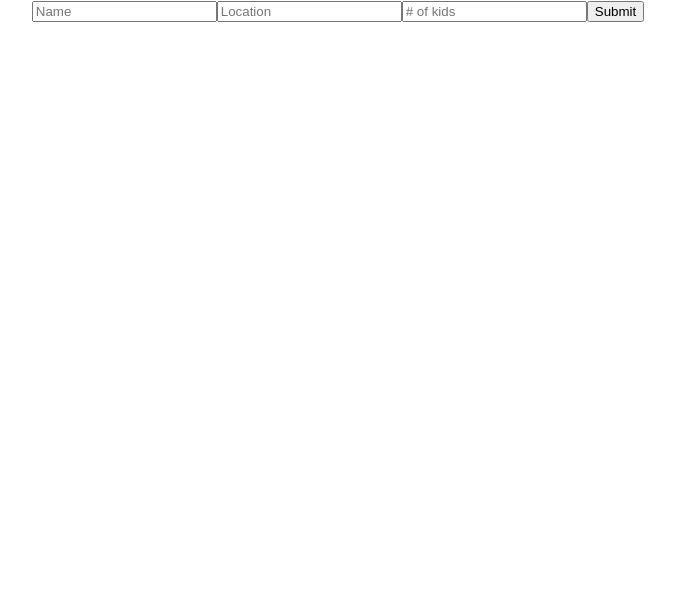
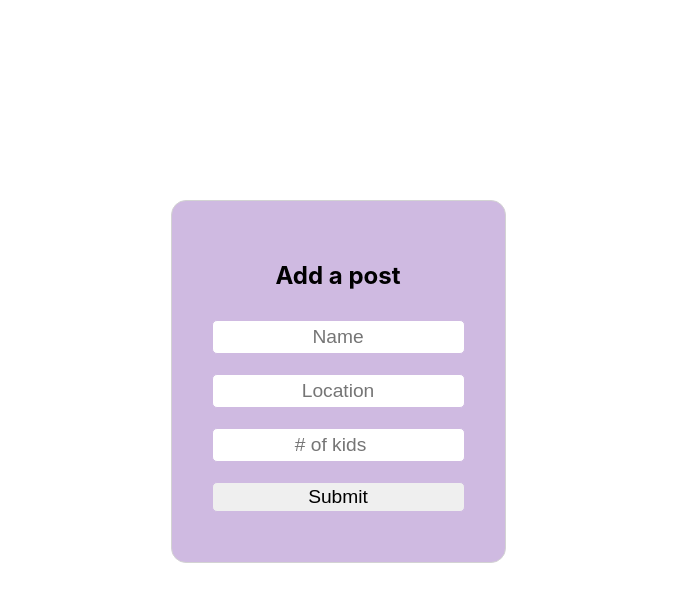
Before and after one commit to disneyparentsapp/front-end, a React (Create React App) app in the folder signup-ui/: page /form in a window 1280 px wide. Shown: the top 602 px of the page, without its empty margins (302-977 px from the left). Built offline with nearby package versions, Linux system fonts and the light colour scheme; no server answers.

Commit message:
styling complete

```diff
--- a/signup-ui/src/AddCard.js
+++ b/signup-ui/src/AddCard.js
@@ -67,10 +67,14 @@ class AddCard extends React.Component {
 
     render() {
       return (
-        <div>
+        <div className="PageForm" >
 
-        <form onSubmit={this.handleSubmit}>
+        <form className="PostForm" onSubmit={this.handleSubmit}>
+
+        <h2> Add a post </h2>
+
         <input
+        className="INPUTS1"
         type="text"
         placeholder="Name"
         value={this.state.item.name}
@@ -78,7 +82,7 @@ class AddCard extends React.Component {
         name="name"
         />
 
-        <input
+        <input className="INPUTS1"
         type="text"
         placeholder="Location"
         value={this.state.item.location}
@@ -86,15 +90,18 @@ class AddCard extends React.Component {
         name="location"
         />
 
-        <input
+        <input className="INPUTS1"
         type="number"
         placeholder="# of kids"
         value={this.state.item.kids}
         onChange={this.handleKidsChanges}
         name="kids"
         />
-        <button>Submit</button>
+        <button className="INPUTS1" >Submit</button>
         </form>
+
+
+
         </div>
 
 
--- a/signup-ui/src/App.css
+++ b/signup-ui/src/App.css
@@ -5,6 +5,7 @@
   justify-content: center;
   align-items: center;
   length: 3000px;
+
 }
 
 .App-logo {
@@ -171,8 +172,8 @@ COLOR: grey;
   height: 60px;
   display: flex;
   justify-content: space-between;
-  border: 1px solid grey ;
-  background-color: #FFFEF0;
+  border: 1px solid lightgrey ;
+  background-color: #cfbae1;
   align-items: center;
   border-radius: 5px;
 }
@@ -193,7 +194,7 @@ COLOR: grey;
   display: flex;
   flex-direction: column;
   align-items: center;
-  background-color: #c1e0f7;
+  background-color: #E0FEFF;
   width: 100%;
 }
 
@@ -220,11 +221,12 @@ COLOR: grey;
 .SinglePost {
   display: flex;
   flex-direction: column;
-  border: 1px solid grey;
+  border: 1px solid lightgrey;
   border-radius: 25px;
   width: 900px;
   margin-bottom: 20px;
   align-items: center;
+  background-color: #cfbae1;
 }
 
 .SinglePost p {
@@ -266,11 +268,68 @@ COLOR: grey;
   align-items: center;
 }
 
+i {cursor: pointer;}
+
 /* ===================================================== */
 
 .DELETE1 {
   width: 500px;
-  border: 1px solid lightgrey;
+  border: 1px solid #c59fc9;
   padding: 5px;
   border-radius: 5px;
+  margin-bottom: 20px;
+  background-color: #c59fc9;
 }
+
+.DELETE1:hover {
+  background-color: #BA93C1;
+}
+
+.FORM1 {
+  display: flex;
+  justify-content: center;
+  margin-bottom: 20px;
+}
+
+.COMMENT2 {
+  border: 1px solid grey;
+  padding: 5px;
+  border-radius: 2px;
+}
+
+.BUTTON3 {
+  padding: 4px 20px;
+  background-color: #c59fc9;
+  border: 1px solid #c59fc9;
+  border-radius: 5px;
+}
+
+/* =================== ADDFORM ================ */
+
+.PageForm {
+display: flex;
+justify-content: center;
+margin-top: 200px;
+}
+
+.PostForm {
+  display: flex;
+  flex-direction: column;
+  border: 1px solid lightgrey;
+  background-color: #cfbae1;
+  border-radius: 15px;
+  padding: 40px;
+}
+
+.INPUTS1 {
+  margin: 10px 0;
+  height: 30px;
+  font-size: 1.2rem;
+  text-align: center;
+  border-radius: 5px;
+  border: 1px solid #cfbae1;
+}
+
+.PageForm h2 {
+  text-align: center;
+}
--- a/signup-ui/src/Postcontainer/CommentSection.js
+++ b/signup-ui/src/Postcontainer/CommentSection.js
@@ -56,23 +56,25 @@ class CommentSection extends React.Component {
     render() {
 
     return (
+      <div className="FORM1">
         <form onSubmit={this.addComment}>
 
-            <input
+            <input className='COMMENT2'
             placeholder="Add a name..."
             value={this.state.name}
             onChange={this.changeHandler}
             name="name"
             />
-            <input
+            <input className='COMMENT2'
             placeholder="Add a comment..."
             value={this.state.comment}
             onChange={this.changeHandler}
             name="comment"
             />
 
-            <button>Done</button>
+            <button className="BUTTON3">Done</button>
         </form>
+        </div>
     )
 }
 }
--- a/signup-ui/src/Postcontainer/SearchBar.js
+++ b/signup-ui/src/Postcontainer/SearchBar.js
@@ -19,7 +19,7 @@ return (
     </div>
 
 
-    <div className="PLUS">
+    <div onClick={props.forms} className="PLUS">
     <i class="far fa-plus-square fa-3x"></i>
     </div>
 
```
